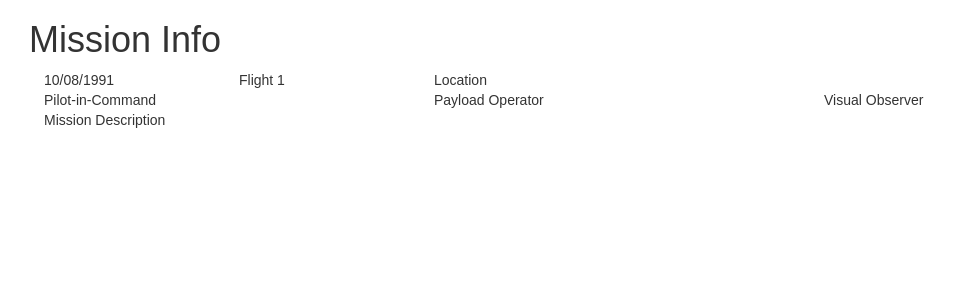
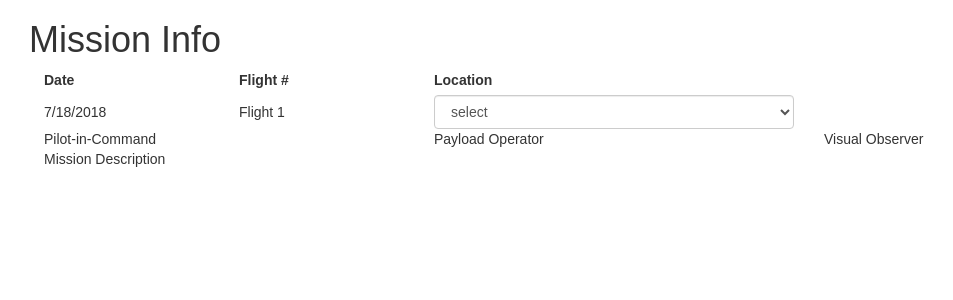
Before and after one commit to jakeavery/flight-notes, a React (Create React App) app: page / in a window 1280 px wide. Shown: the top 300 px of the page, without its empty margins (26-979 px from the left). Built offline with nearby package versions, Linux system fonts and the light colour scheme.

Commit message:
Setting up first couple form components

```diff
--- a/src/components/MissionInfo.js
+++ b/src/components/MissionInfo.js
@@ -1,7 +1,10 @@
 import React, { Component } from 'react';
 
 // Import bootstrap components, ex:
-import { Row, Col } from 'react-bootstrap';
+import {
+  Row, Col, FormControl, ControlLabel,
+}
+  from 'react-bootstrap';
 // Import other componenst, ex:
 // import FlightSection from './components/FlightSection'
 
@@ -16,9 +19,21 @@ class MissionInfo extends Component {
           <h1>Mission Info</h1>
         </Row>
         <Row className="show-grid">
-          <Col xs={2}>10/08/1991</Col>
-          <Col xs={2}>Flight 1</Col>
-          <Col xs={4}>Location</Col>
+          <Col xs={2}>
+            <ControlLabel>Date</ControlLabel>
+            <FormControl.Static>7/18/2018</FormControl.Static>
+          </Col>
+          <Col xs={2}>
+            <ControlLabel>Flight #</ControlLabel>
+            <FormControl.Static>Flight 1</FormControl.Static>
+          </Col>
+          <Col xs={4}>
+            <ControlLabel>Location</ControlLabel>
+            <FormControl componentClass="select" placeholder="select">
+              <option value="select">select</option>
+              <option value="other">...</option>
+            </FormControl>
+          </Col>
         </Row>
         <Row className="show-grid">
           <Col xs={4}>Pilot-in-Command</Col>
```
